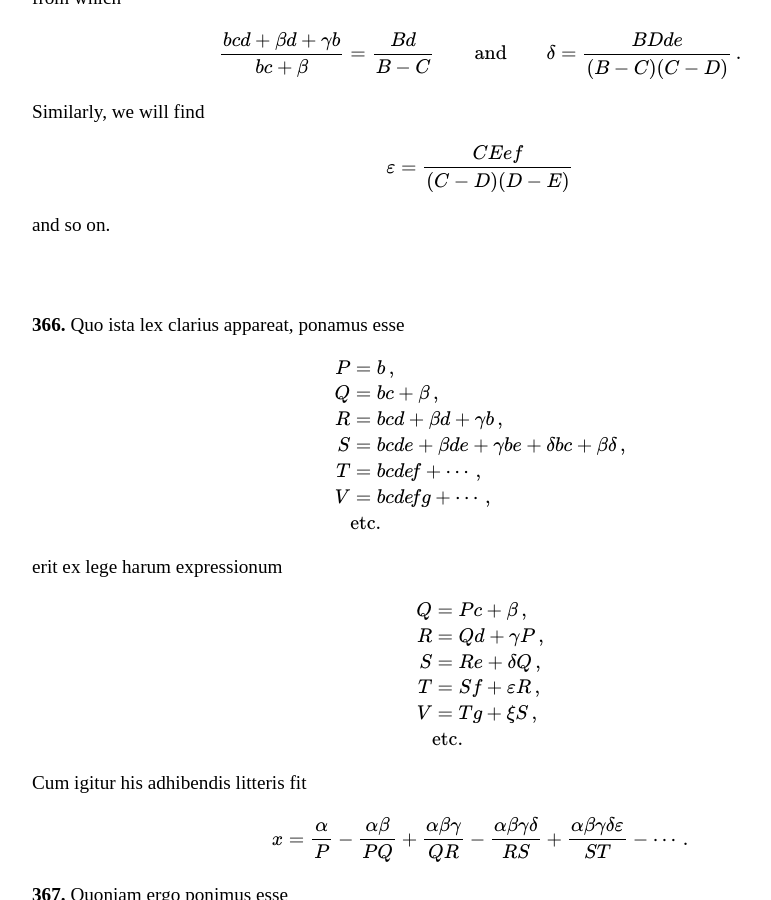
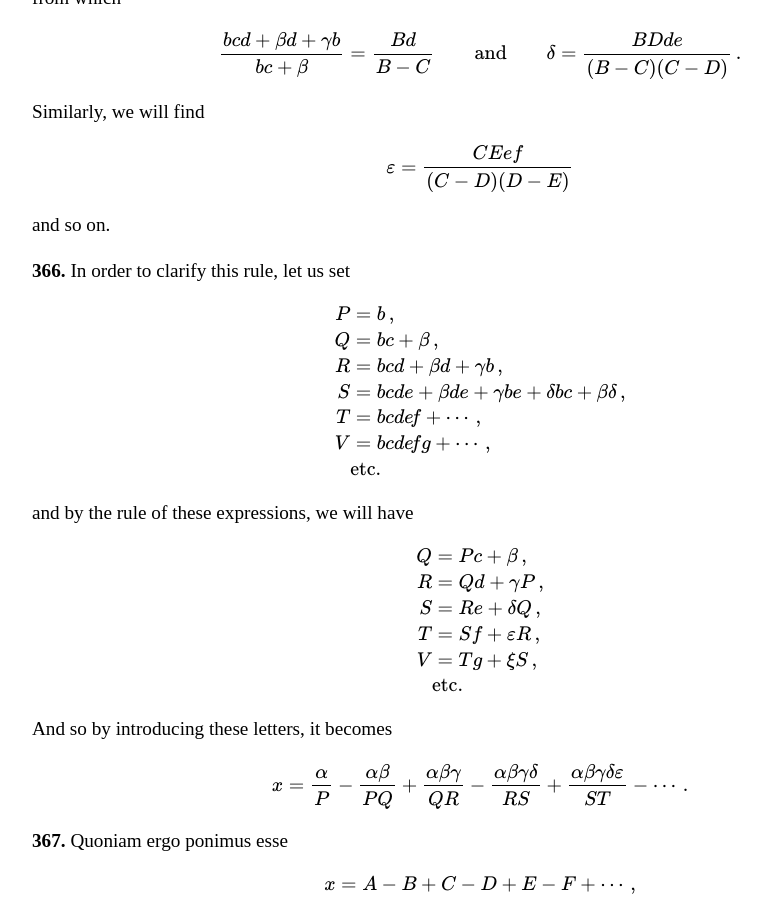
Before and after one commit to ttdoucet/ttdoucet.github.io, a Jekyll site: the page built from euler/e101-en.html, in a window 1280 px wide and 900 px high, scrolled down 5241 px. Shown: the whole window, without its empty margins (160-931 px from the left). Built offline with Jekyll 4.4.1, drawn with Linux system fonts in a browser that asks for light colours; formulas are drawn with MathJax 3.

Commit message:
Translated p.366 of e101.

```diff
--- a/euler/e101-en.html
+++ b/euler/e101-en.html
@@ -327,10 +327,8 @@ Similarly, we will find
 
 and so on.
 
-<br><br><br>
-
 <p><esec>366.</esec>
-Quo ista lex clarius appareat, ponamus esse
+In order to clarify this rule, let us set
 
 \begin{aligned}
 P &= b\,, \cr
@@ -342,7 +340,7 @@ V &= bcde\!fg + \cdots\,, \cr
 &\hbox{etc.}\cr
 \end{aligned}
 
-erit ex lege harum expressionum
+and by the rule of these expressions, we will have
 
 \begin{aligned}
 Q &= Pc + \beta \,,\cr
@@ -353,7 +351,7 @@ V &= Tg + \xi S \,,\cr
 &\hbox{etc.}\cr
 \end{aligned}
 
-Cum igitur his adhibendis litteris fit
+And so by introducing these letters, it becomes
 
 \begin{equation}
 x = {\alpha\over P} -
@@ -363,7 +361,6 @@ x = {\alpha\over P} -
     {\alpha\beta\gamma\delta\varepsilon\over ST} -
     \cdots \,.
 \end{equation}
-
 
 <p><esec>367.</esec>
 Quoniam ergo ponimus esse
```
